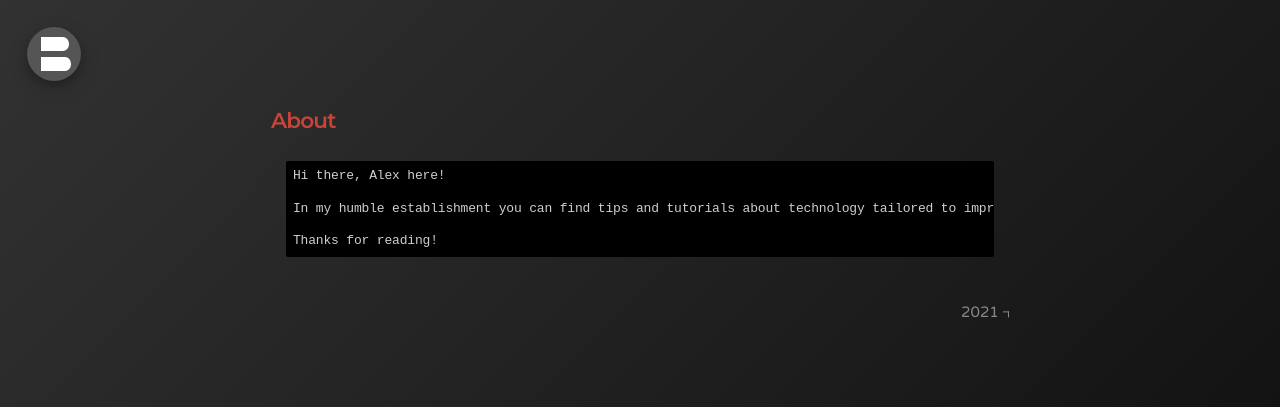
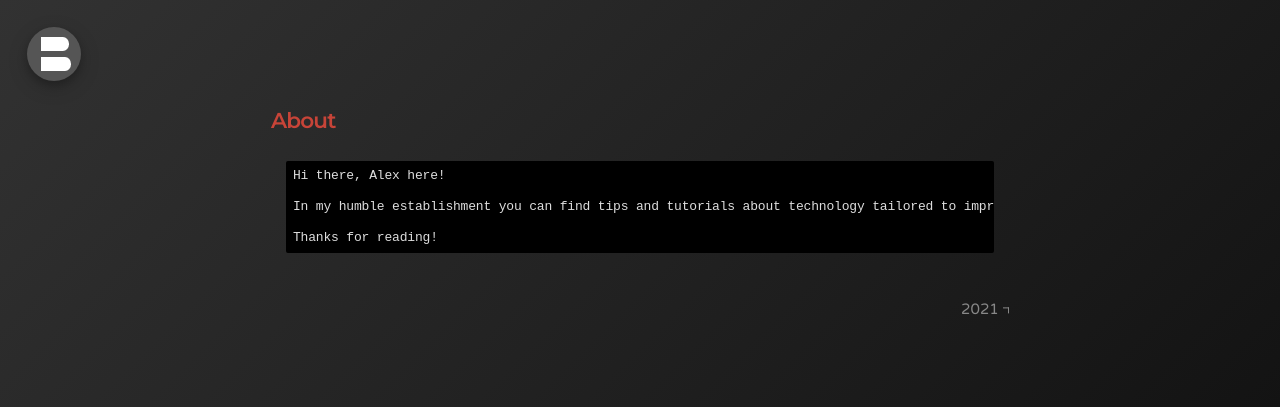
Before and after one commit to bonina/bonina.github.io, a Jekyll site: the page built from about.md, in a window 1280 px wide. Shown: the top 407 px of the page. Built offline with Jekyll 4.4.1, drawn with Linux system fonts in a browser that asks for light colours.

Commit message:
Update _message.scss

```diff
--- a/_sass/_message.scss
+++ b/_sass/_message.scss
@@ -5,7 +5,7 @@
 
 .message {
   padding: 0.4rem;
-  color: #cecece;
+  color: #dddddd;
   background-color: #000000;
   //overflow-wrap: break-word;
   //word-break: break-word; //break-all;
@@ -14,7 +14,7 @@
   //white-space:normal;
   font-size:small;
   font-family: "Courier New", monospace;
-  line-height:1.25;
+  line-height:1.2;
   border-radius: 0.15em;
   //overflow-x: auto;
   //white-space: pre;
```
